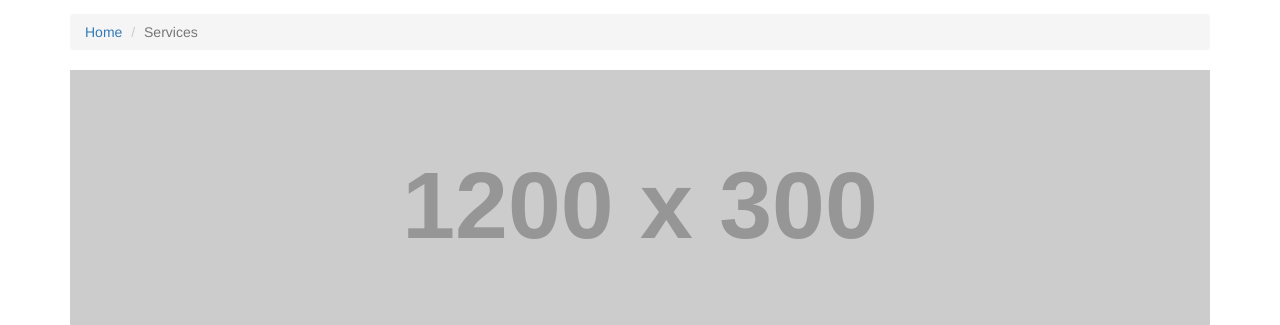
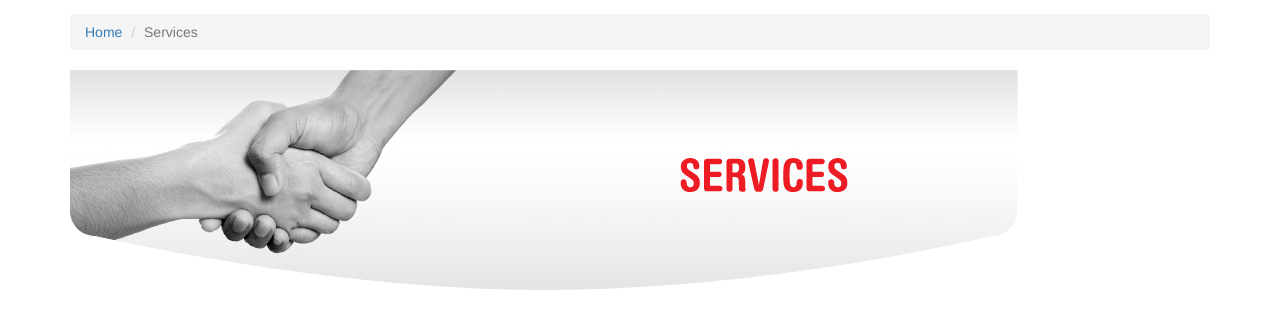
Before and after one commit to bank2600/rrwfresh, a plain HTML site: page services.html in a window 1280 px wide. Shown: the part 146-471 px from the top of the page. Drawn offline with Linux system fonts and the light colour scheme; placeholder pictures from the web are drawn by us.

Commit message:
services pic

```diff
--- a/services.html
+++ b/services.html
@@ -118,7 +118,7 @@
         <!-- Image Header -->
         <div class="row">
             <div class="col-lg-12">
-                <img class="img-responsive" src="http://placehold.it/1200x300" alt="">
+                <img class="img-responsive" src="./img/services.jpg" alt="">
             </div>
         </div>
         <!-- /.row -->
```
Also changed, not shown: img/services.jpg (added).
